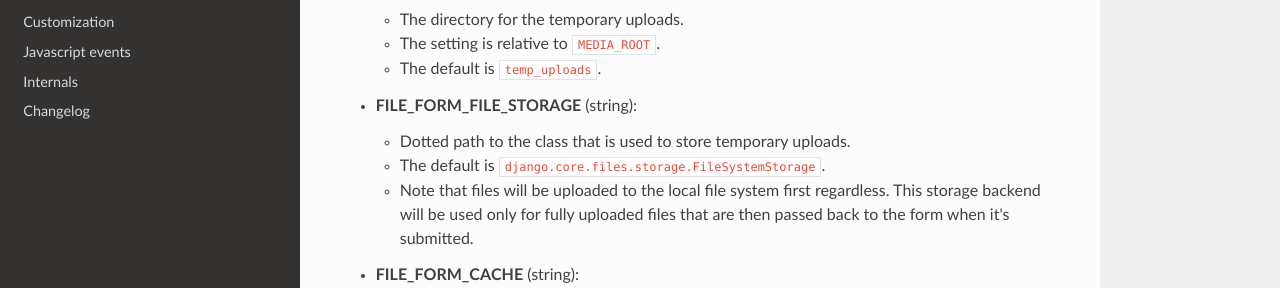
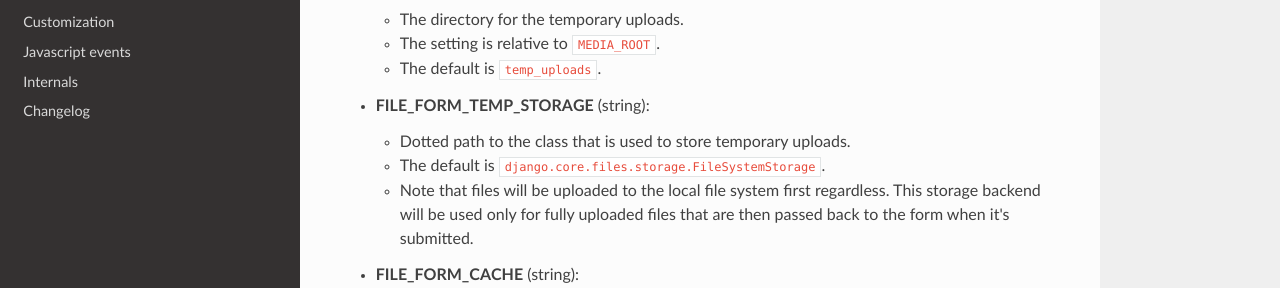
Before and after one commit to mbraak/django-file-form, an MkDocs documentation site: the page built from docs/python_settings.md, in a window 1280 px wide and 1145 px high. Shown: the part 425-713 px from the top of the window. Built offline with MkDocs 1.6.1, drawn with Linux system fonts in a browser that asks for light colours; nearby versions of some CDN libraries.

Commit message:
Fix incorrect option in docs for FILE_FORM_TEMP_STORAGE (#1067)

```diff
--- a/docs/python_settings.md
+++ b/docs/python_settings.md
@@ -15,7 +15,7 @@ Settings in `settings.py`:
     * The setting is relative to `MEDIA_ROOT`.
     * The default is `temp_uploads`.
 
-* **FILE_FORM_FILE_STORAGE** (string):
+* **FILE_FORM_TEMP_STORAGE** (string):
     * Dotted path to the class that is used to store temporary uploads.
     * The default is `django.core.files.storage.FileSystemStorage`.
     * Note that files will be uploaded to the local file system first regardless. This storage backend will be used only for fully uploaded files that are then passed back to the form when it's submitted.
```
